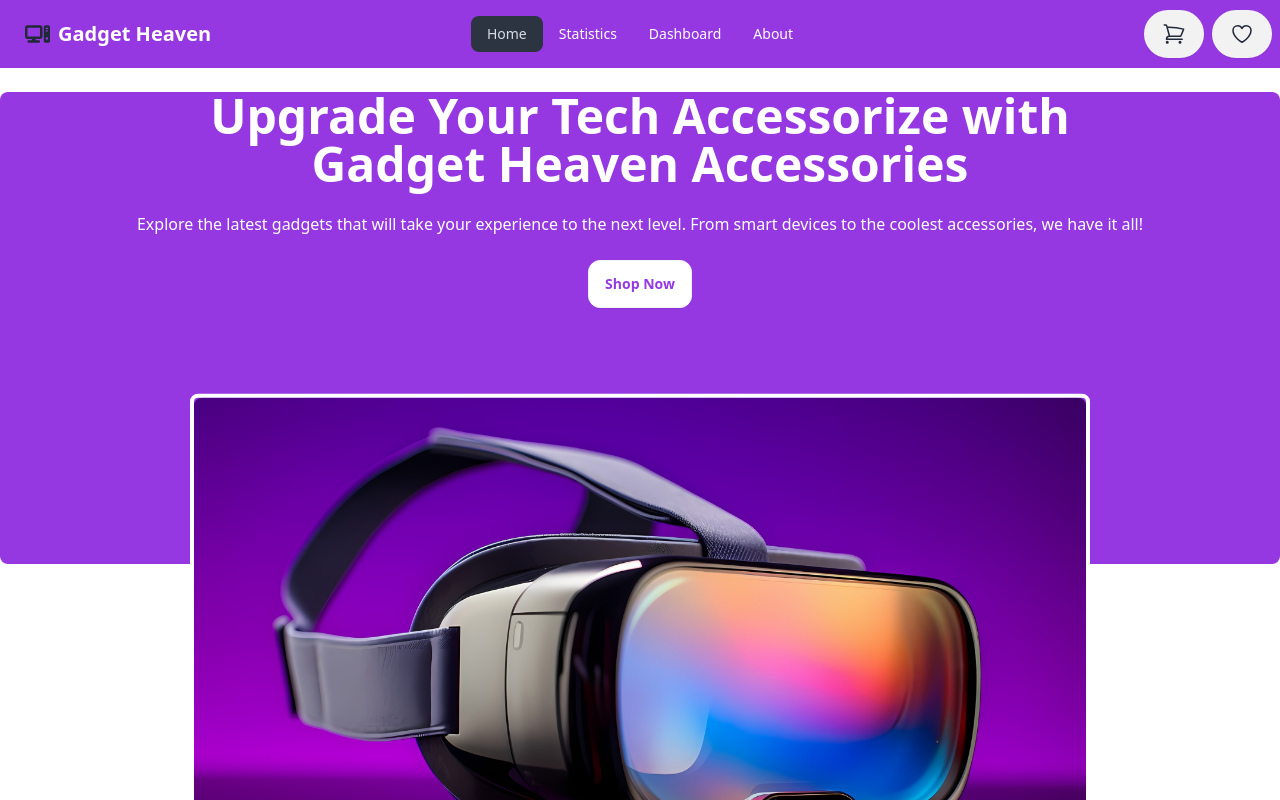
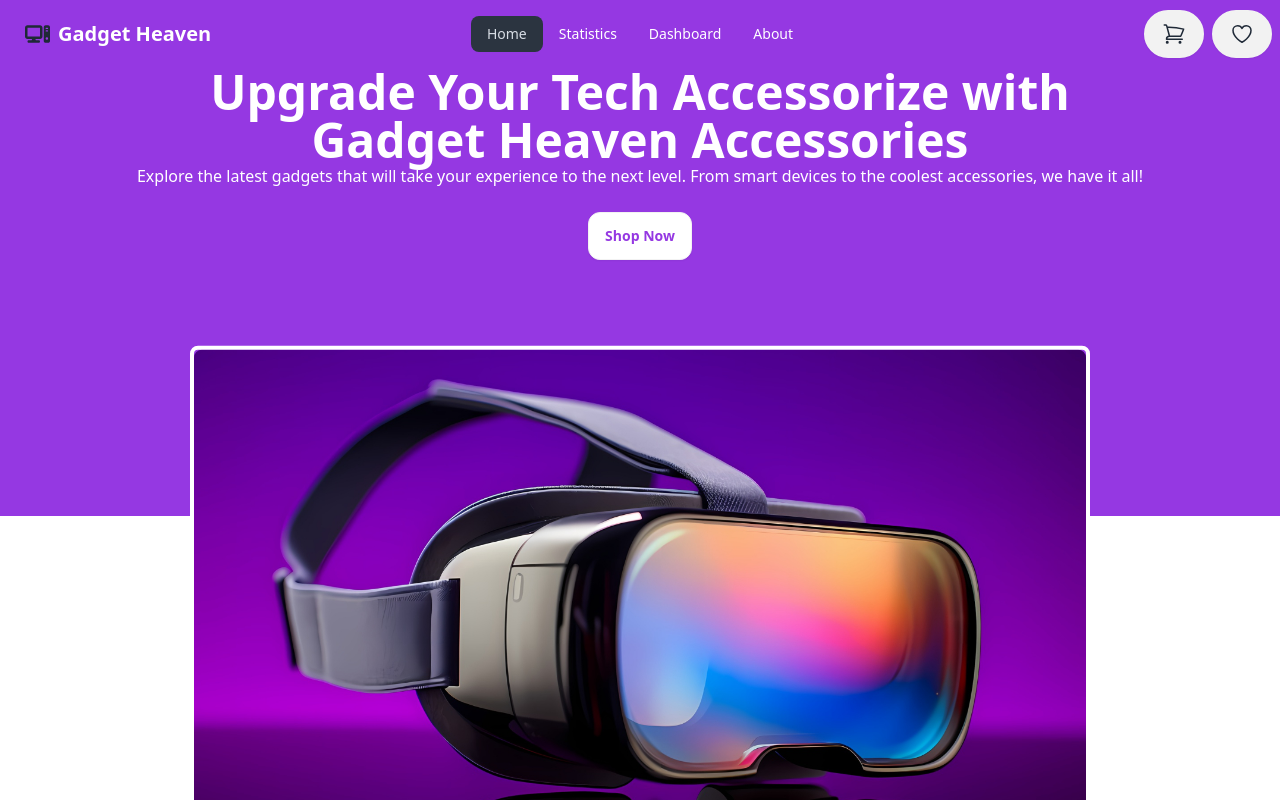
Before and after one commit to programming-hero-web-course-4/b10a8-gadget-heaven-Nadimandpicaroon, a React (Vite) app: page / in a window 1280 px wide. Shown: the top 800 px of the page. Built offline with nearby package versions, Linux system fonts and the light colour scheme.

Commit message:
added the favicon

```diff
--- a/index.html
+++ b/index.html
@@ -2,7 +2,7 @@
 <html lang="en" data-theme="light">
   <head>
     <meta charset="UTF-8" />
-    <link rel="icon" type="image/svg+xml" href="/vite.svg" />
+    <link rel="icon" type="image/svg+xml" href="/favicon.ico" />
     <meta name="viewport" content="width=device-width, initial-scale=1.0" />
     <title>Vite + React</title>
   </head>
--- a/src/components/Banner/Banner.jsx
+++ b/src/components/Banner/Banner.jsx
@@ -3,8 +3,8 @@ import bannerImg from "../../assets/banner.jpg";
 const Banner = () => {
   return (
     <div>
-      <div className="container mx-auto bg-[#9538E2] text-white rounded-lg items-center text-center">
-        <h2 className="text-5xl font-bold my-6">
+      <div className="container mx-auto bg-[#9538E2] text-white items-center text-center">
+        <h2 className="text-5xl font-bold">
           Upgrade Your Tech Accessorize with <br /> Gadget Heaven Accessories
         </h2>
         <p className="text-md mb-6">
```
Also changed, not shown: 1 other file (tests, documents, lock files or other folders).
